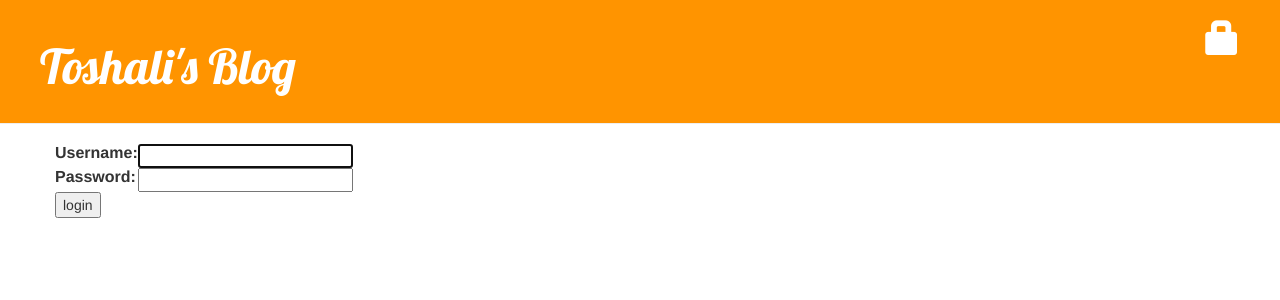
After one commit to toshali/myblog, a Django app: page /accounts/login/ in a window 1280 px wide. The commit adds this page. Shown: the top 300 px of the page. Run offline with Django 3.2, Linux system fonts and the light colour scheme; some libraries are stand-ins or nearby versions.

Commit message:
added user authentication and login/logout

```diff
--- a/blog/templates/blog/base.html
+++ b/blog/templates/blog/base.html
@@ -1,7 +1,7 @@
 {% load staticfiles %}
 <html>
     <head>
-        <title>Django Girls blog</title>
+        <title>toshali's blog</title>
         <link rel="stylesheet" href="//maxcdn.bootstrapcdn.com/bootstrap/3.2.0/css/bootstrap.min.css">
         <link rel="stylesheet" href="//maxcdn.bootstrapcdn.com/bootstrap/3.2.0/css/bootstrap-theme.min.css">
         <link href='//fonts.googleapis.com/css?family=Lobster&subset=latin,latin-ext' rel='stylesheet' type='text/css'>
@@ -9,14 +9,16 @@
     </head>
     <body>
     <div class="page-header">
-
         {% if user.is_authenticated %}
             <a href="{% url 'post_new' %}" class="top-menu"><span class="glyphicon glyphicon-plus"></span></a>
             <a href="{% url 'post_draft_list' %}" class="top-menu"><span class="glyphicon glyphicon-edit"></span></a>
+        <p class="top-menu">Hello {{ user.username }} <small>(<a href="{% url 'logout' %}">Log out</a>)</small></p>
+
+        {% else %}
+            <a href="{% url 'login' %}" class="top-menu"><span class="glyphicon glyphicon-lock"></span></a>
         {% endif %}
-<h1><a href="/">Django Girls Blog</a></h1>
+        <h1><a href="/">Toshali's Blog</a></h1>
     </div>
-
     <div class="content container">
         <div class="row">
             <div class="col-md-8">
@@ -26,4 +28,5 @@
         </div>
       </div>
     </body>
+
 </html>
--- /dev/null
+++ b/blog/templates/registration/login.html
@@ -0,0 +1,24 @@
+{% extends "blog/base.html" %}
+
+{% block content %}
+    {% if form.errors %}
+        <p>Your username and password didn't match. Please try again.</p>
+    {% endif %}
+
+    <form method="post" action="{% url 'login' %}">
+    {% csrf_token %}
+        <table>
+        <tr>
+            <td>{{ form.username.label_tag }}</td>
+            <td>{{ form.username }}</td>
+        </tr>
+        <tr>
+            <td>{{ form.password.label_tag }}</td>
+            <td>{{ form.password }}</td>
+        </tr>
+        </table>
+
+        <input type="submit" value="login" />
+        <input type="hidden" name="next" value="{{ next }}" />
+    </form>
+{% endblock %}
--- a/myblog/settings.py
+++ b/myblog/settings.py
@@ -122,3 +122,6 @@ STATIC_URL = '/static/'
 
 # path for static files like CSS files
 STATIC_ROOT = os.path.join(BASE_DIR, 'static')
+
+# redirect a logged in user to top-level directory
+LOGIN_REDIRECT_URL = '/'
--- a/myblog/urls.py
+++ b/myblog/urls.py
@@ -15,8 +15,12 @@ Including another URLconf
 """
 from django.conf.urls import include, url
 from django.contrib import admin
+from django.contrib.auth import views
 
 urlpatterns = [
-    url(r'^admin/', admin.site.urls),
+    url(r'^admin/', include(admin.site.urls)),
+    url(r'^accounts/login/$', views.login, name='login'),
+    url(r'^accounts/logout/$', views.logout, name='logout', kwargs={'next_page': '/'}),
     url(r'', include('blog.urls')),
+
 ]
```
Also changed, not shown: blog/views.py (+6 -1 lines). Lines whose indentation alone changed are shown as unchanged.
